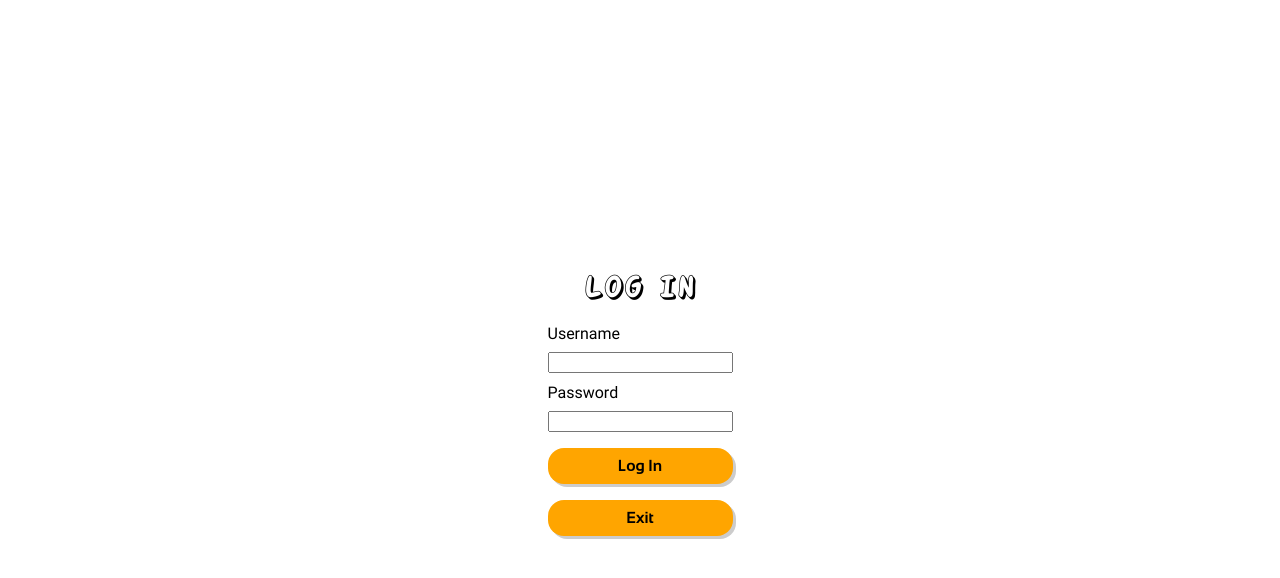
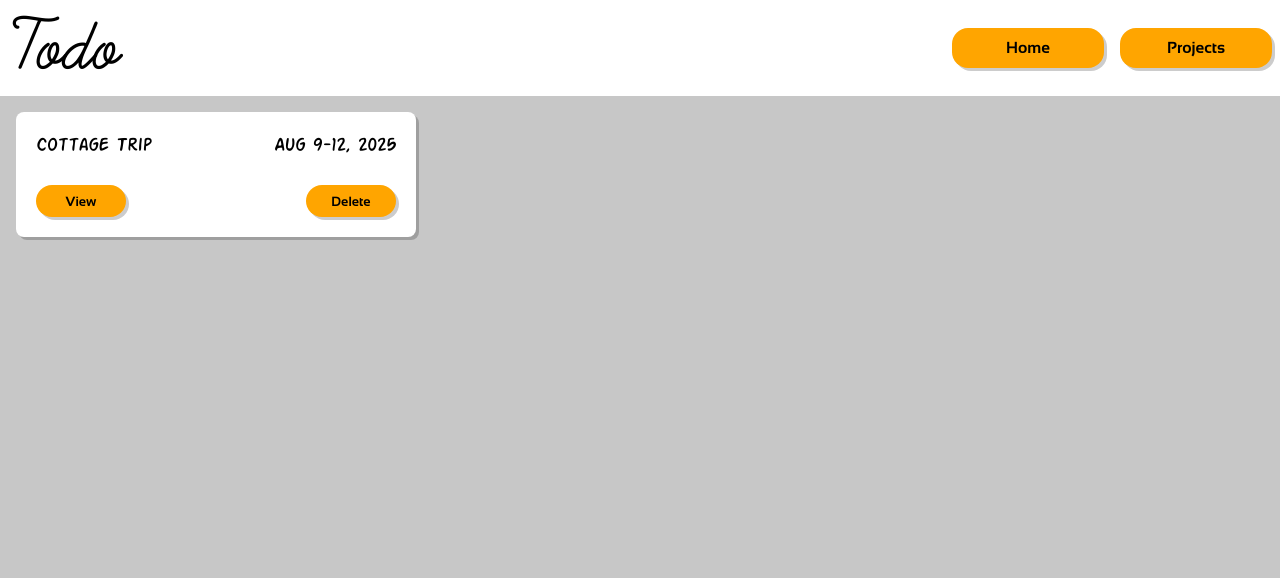
Before and after one commit to 54MU31M00R3/todo-list-app, a website built with webpack: page src/template.html in a window 1280 px wide. Built offline with nearby package versions, Linux system fonts and the light colour scheme.

Commit message:
Add html and css styling for projects dashboard

```diff
--- a/src/styles.css
+++ b/src/styles.css
@@ -4,8 +4,14 @@ html {
 
 body {
     height: 100%;
+    margin:0;
+}
+
+#content {
+    height: 100%;
     margin: 0;
     display: flex;
+    flex-direction: column;
     justify-content: center;
     align-items: center;
 }
@@ -20,6 +26,7 @@ h1 {
 #home-buttons {
     display: flex;
     gap: 16px;
+    width: 50%;
 }
 
 #home-buttons>button {
@@ -66,6 +73,89 @@ h1 {
 
 form {
     font-family: 'robotoregular';
+}
+
+#header {
+    display: flex;
+    justify-content: space-between;
+}
+
+#app-title {
+    font-family: 'learning_curvebold';
+    font-size: 82px;
+    padding-left: 16px;
+    display: flex;
+    align-items: center;
+}
+
+#nav-links {
+    list-style-type: none;
+    display: flex;
+    align-items: center;
+    gap: 16px;
+    padding: 0;
+    width: 25%;
+    padding-right: 8px;
+}
+
+li, li>button {
+    width: 100%;
+    height: 40px;
+}
+
+li>button {
+    font-family: 'sansationbold';
+    font-size: 16px;
+    border-radius: 16px;
+    border-style: hidden;
+    background-color: orange;
+    box-shadow: 3px 3px 0 0 rgba(0, 0, 0, 0.2);
+}
+
+#cards {
+    background-color: rgb(199, 199, 199);
+    height: 100%;
+    padding: 16px;
+    display: grid;
+    grid-template-columns: repeat(auto-fit, minmax(375px, 400px));
+    grid-template-rows: 125px;
+}
+
+.project-card {
+    display: flex;
+    padding: 20px;
+    flex-direction: column;
+    background-color: white;
+    justify-content: space-between;
+    border-radius: 8px;
+    box-shadow: 3px 3px 0 0 rgba(0, 0, 0, 0.2);
+
+}
+
+.upper-card {
+    height: 100%;
+    display: flex;
+    justify-content: space-between;
+}
+
+.lower-card {
+    display: flex;
+    gap: 50%;
+}
+
+.card-button {
+    font-family: 'sansationbold';
+    flex: 1;
+    height: 32px;
+    border-radius: 16px;
+    border-style: hidden;
+    background-color: orange;
+    box-shadow: 3px 3px 0 0 rgba(0, 0, 0, 0.2);
+}
+
+.project-title, .project-date {
+    font-family: 'action_manregular';
+    font-size: 20px;
 }
 
 @font-face {
--- a/src/template.html
+++ b/src/template.html
@@ -6,17 +6,23 @@
     <title>Document</title>
   </head>
   <body>
-    <div id="content">
-      <div id="form-header">Log In</div>
-      <form id="auth-form">
-        <label for="username">Username</label>
-        <input name="username" type="text" />
-        <label for="password">Password</label>
-        <input name="password" type="password" />
-      </form>
-      <div id="form-buttons">
-        <button type="button">Log In</button>
-        <button type="button">Exit</button>
+    <div id="header">
+      <div id="app-title">Todo</div>
+      <ul id="nav-links">
+        <li><button>Home</button></li>
+        <li><button>Projects</button></li>
+      </ul>
+    </div>
+    <div id="cards">
+      <div class="project-card">
+        <div class="upper-card">
+            <div class="project-title">Cottage Trip</div>
+            <div class="project-date">Aug 9-12, 2025</div>
+        </div>
+        <div class="lower-card">
+          <button class="card-button">View</button>
+          <button class="card-button">Delete</button>
+        </div>
       </div>
     </div>
   </body>
```
Also changed, not shown: src/pages/dashboard.js (added).
